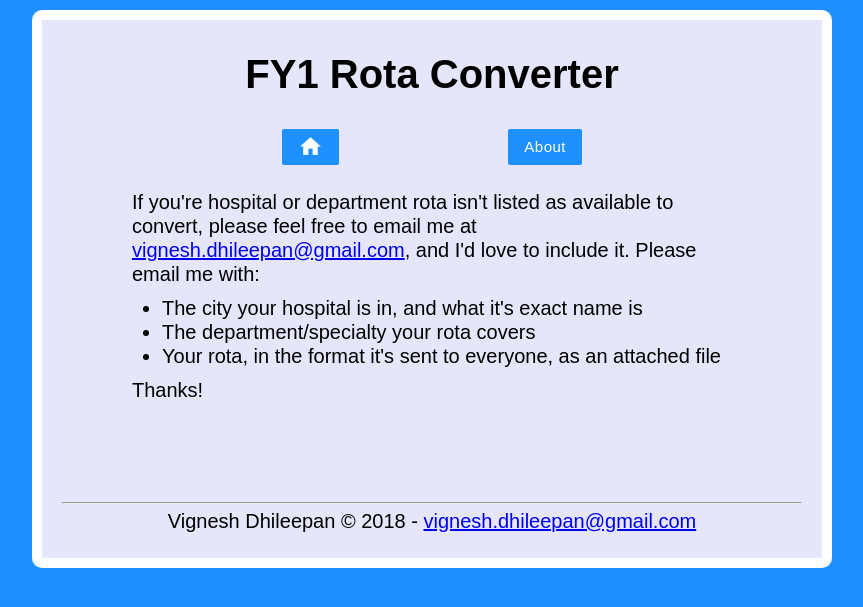
After one commit to Vigoxin/nhs-rota-converter, a Flask app: page /expand in a window 1280 px wide. The commit adds this page. Shown: the top 607 px of the page, without its empty margins (208-1071 px from the left). Run offline with Flask 2, Linux system fonts and the light colour scheme.

Commit message:
added about and expand pages

```diff
--- a/app.py
+++ b/app.py
@@ -26,7 +26,7 @@ from rotas import nice_name_dict_reversed
 rotas_temp = deepcopy(rotas)
 for hosp in rotas_temp:
 	for specialty in rotas_temp[hosp]:
-		pop_list = ['converter', 'img']
+		pop_list = ['converter']
 		for to_pop in pop_list:
 			rotas_temp[hosp][specialty].pop(to_pop, None)
 pd = {
@@ -60,6 +60,14 @@ def home():
 @app.route('/upload/<hospital>/<specialty>')
 def upload(hospital, specialty):
 	return render_template('templates/upload.html', hospital=hospital, specialty=specialty, pd=pd)
+
+@app.route('/expand')
+def expand():
+	return render_template('templates/expand.html', pd=pd)
+
+@app.route('/about')
+def about():
+	return render_template('templates/about.html', pd=pd)
 
 @app.route('/convert/<hospital>/<specialty>', methods=['POST'])
 def convert_route(hospital, specialty):
--- a/rotas.py
+++ b/rotas.py
@@ -35,7 +35,7 @@ for hosp in get_dirs(rotas_dir):
         # rota['converter'] = 'function'
 
         # imports image path
-        rota['img'] = f'{hosp}/{specialty}/img.jpg'
+        rota['img'] = f'{hosp}/{specialty}/rota_screenshot.png'
 
 nice_name_dict = {
     'ashford_kent': 'Ashford, Kent - William Harvey Hospital',
--- a/static/css/main.css
+++ b/static/css/main.css
@@ -32,7 +32,6 @@ body {
 }
 .box .header {
   text-align: center;
-  padding-bottom: 2rem;
 }
 .box .info {
   text-align: left;
@@ -67,7 +66,7 @@ body {
 }
 .box .content .navbar {
   width: 30rem;
-  margin: 0 auto;
+  margin: 20px auto;
   display: flex;
   justify-content: space-between;
 }
--- a/static/css/main.scss
+++ b/static/css/main.scss
@@ -37,7 +37,6 @@ body {
 
 	.header {
 		text-align: center;
-		padding-bottom: 2rem;
 	}
 
 	.info {
@@ -79,7 +78,7 @@ body {
 
 		.navbar {
 			width: 30rem;
-			margin: 0 auto;
+			margin: 20px auto;
 			display: flex;
 			justify-content: space-between;
 		}
--- a/templates/base.html
+++ b/templates/base.html
@@ -22,11 +22,11 @@
 				<div class="content">
 
 					<div class="navbar">
-						<form action="/"><button class="btn btn-custom"><i class="material-icons">home</i></button></form>
-						<form action="/expand"><button class="btn btn-custom">h e l p</button></form>
+						<form action="/"><button class="btn btn-custom"><i class="material-icons" style="font-size: 25px">home</i></button></form>
+						<form action="/about"><button class="btn btn-custom">About</button></form>
 					</div>
 
-				<div class="info">
+				<div class="info on-every-page">
 					<p>If you are an FY1 doctor in the UK, use this site to convert your rota into a csv file which can be imported into Google Calendar. Simply:</p>
 
 					<ol>
--- /dev/null
+++ b/templates/expand.html
@@ -0,0 +1,23 @@
+{% extends "templates/base.html" %}
+
+{% block content %}
+
+	<div class="info">
+		<p>If you're hospital or department rota isn't listed as available to convert, please feel free to email me at <a href="mailto:vignesh.dhileepan@gmail.com">vignesh.dhileepan@gmail.com</a>, and I'd love to include it. Please email me with:</p>
+		<ul>
+			<li>The city your hospital is in, and what it's exact name is</li>
+			<li>The department/specialty your rota covers</li>
+			<li>Your rota, in the format it's sent to everyone, as an attached file</li>
+		</ul>
+		<p>Thanks!</p>
+	</div>
+
+{% endblock %}
+
+{% block javascript %}
+
+	<script type="text/javascript">
+		$('.on-every-page').css('display', 'none');
+	</script>
+
+{% endblock %}
```
Also changed, not shown: templates/about.html (added, +15 -0 lines), static/rotas/brighton/paediatrics/rota_screenshot.png (added), 1 other file.
